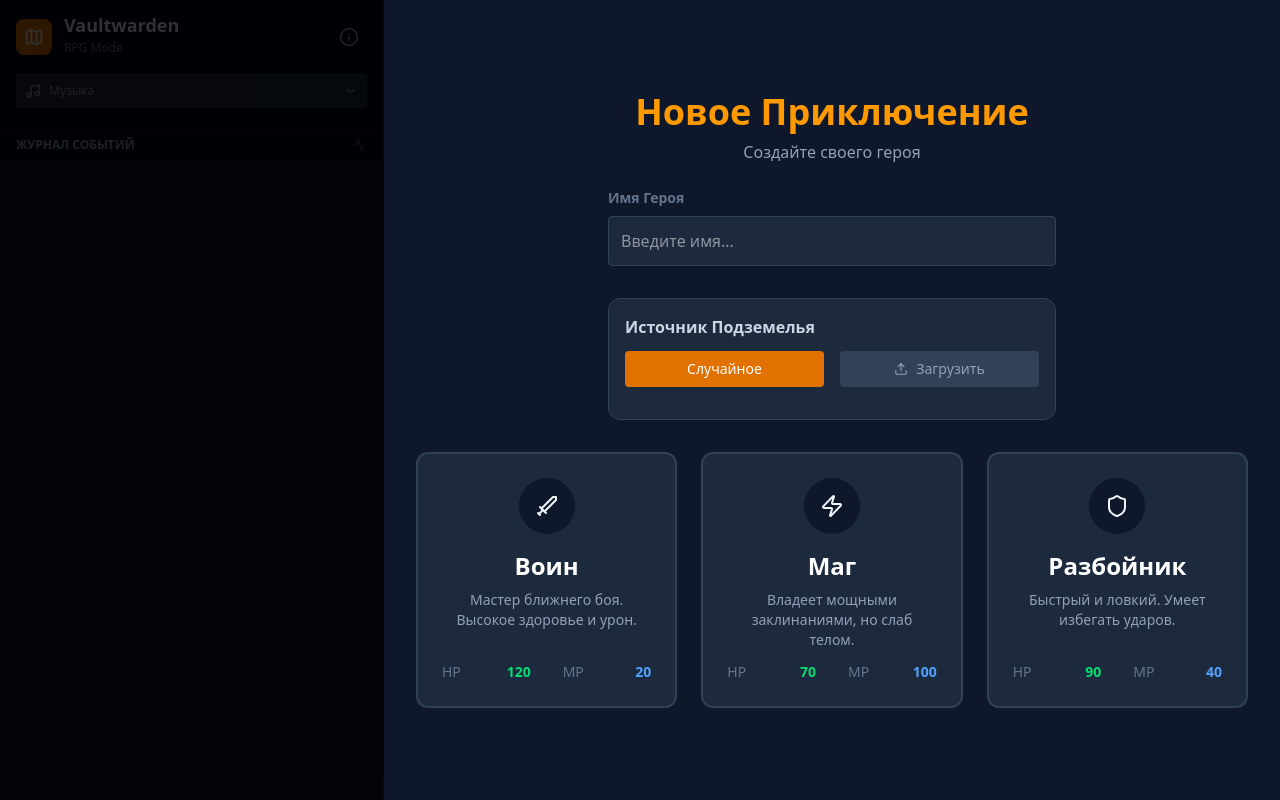
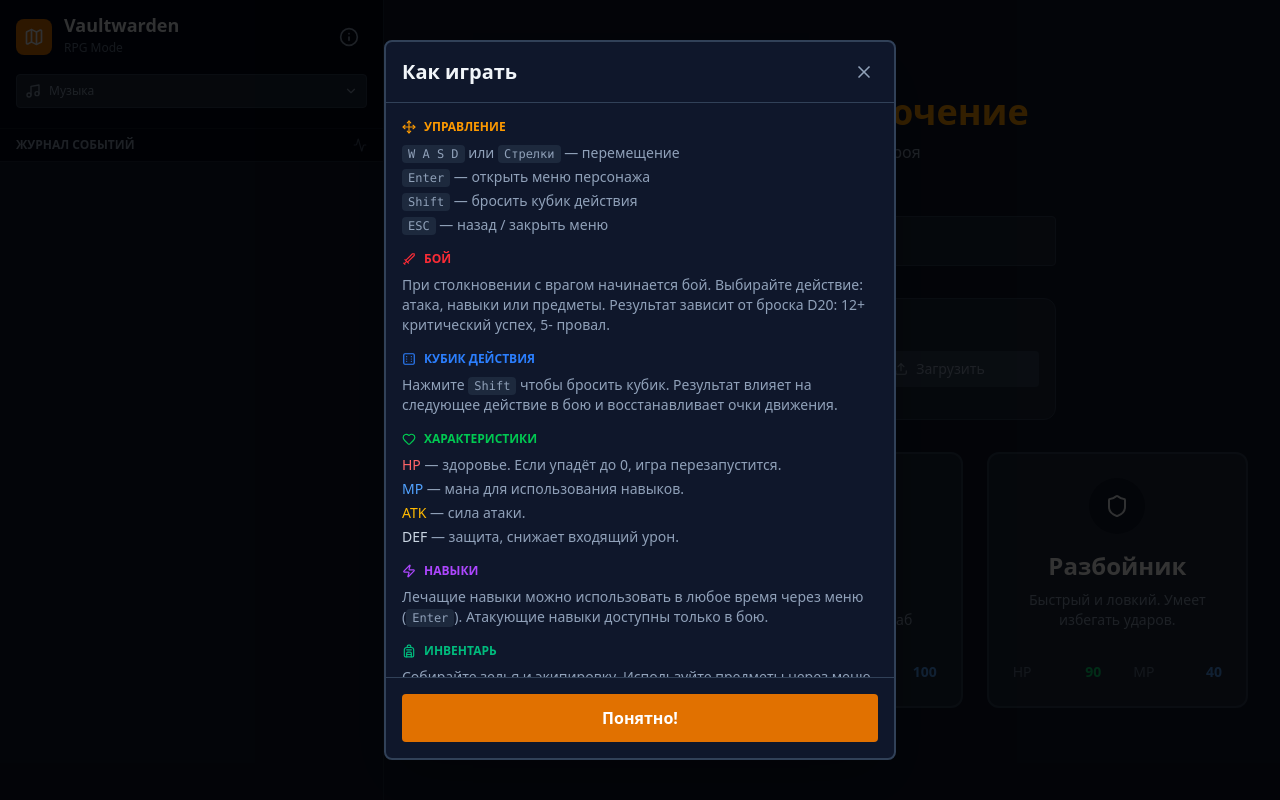
Before and after one commit to ilyahorski/vaultwarden, a React (Vite) app: page /play in a window 1280 px wide. Both pictures are taken after a click on the button 349 px from the left and 37 px from the top of the page. Built offline with nearby package versions, Linux system fonts and the light colour scheme.

Commit message:
fix z-index

```diff
--- a/src/components/game/TutorialPopup.tsx
+++ b/src/components/game/TutorialPopup.tsx
@@ -6,7 +6,7 @@
 
 export function TutorialPopup({ onClose }: TutorialPopupProps) {
   return (
-    <div className="fixed inset-0 bg-black/80 flex items-center justify-center z-50 p-4">
+    <div className="fixed inset-0 bg-black/80 flex items-center justify-center z-[100] p-4">
       <div className="bg-slate-900 border-2 border-slate-700 rounded-lg w-full max-w-lg max-h-[90vh] overflow-hidden flex flex-col shadow-2xl">
         {/* Заголовок */}
         <div className="p-4 border-b border-slate-700 flex items-center justify-between shrink-0">
```
